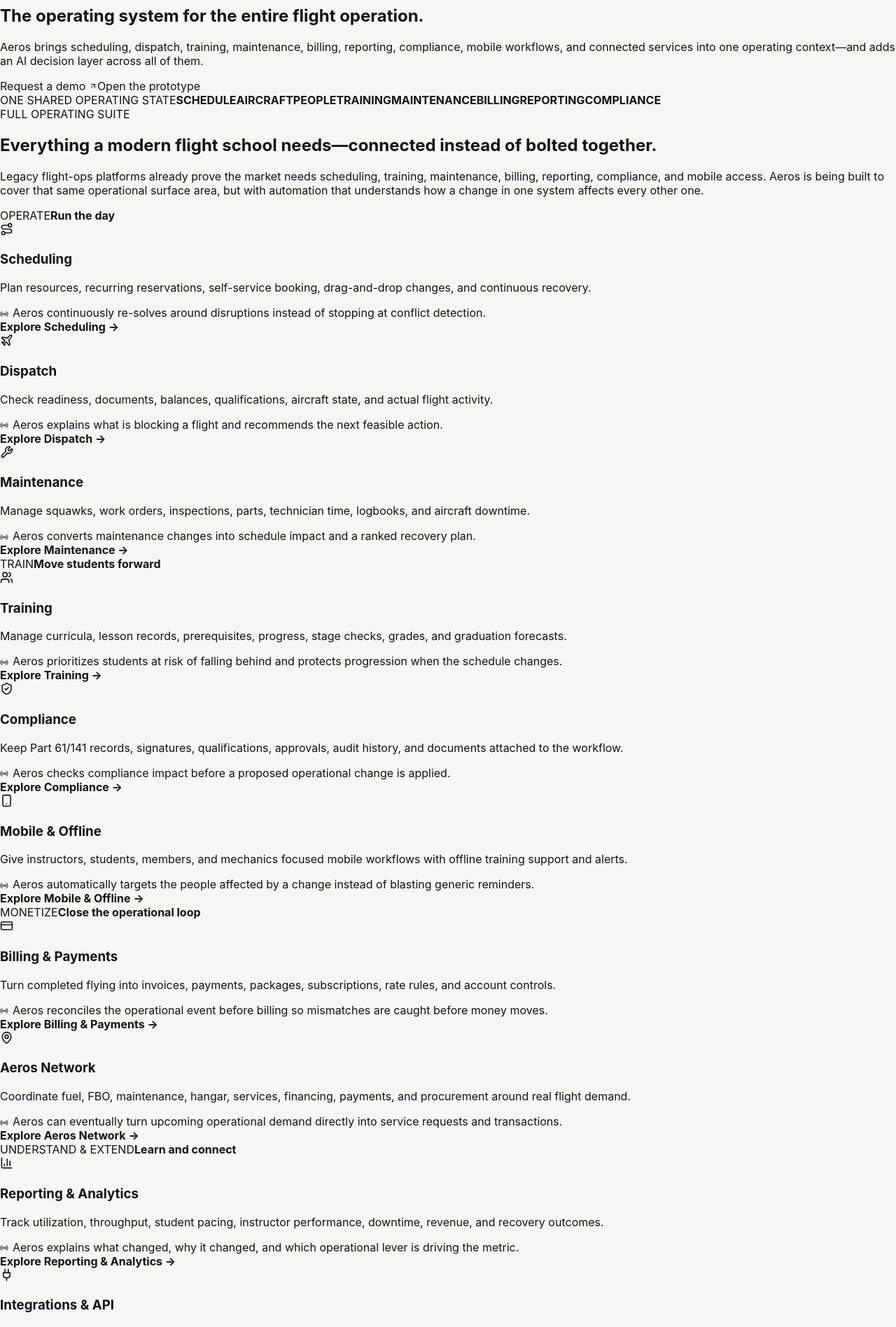
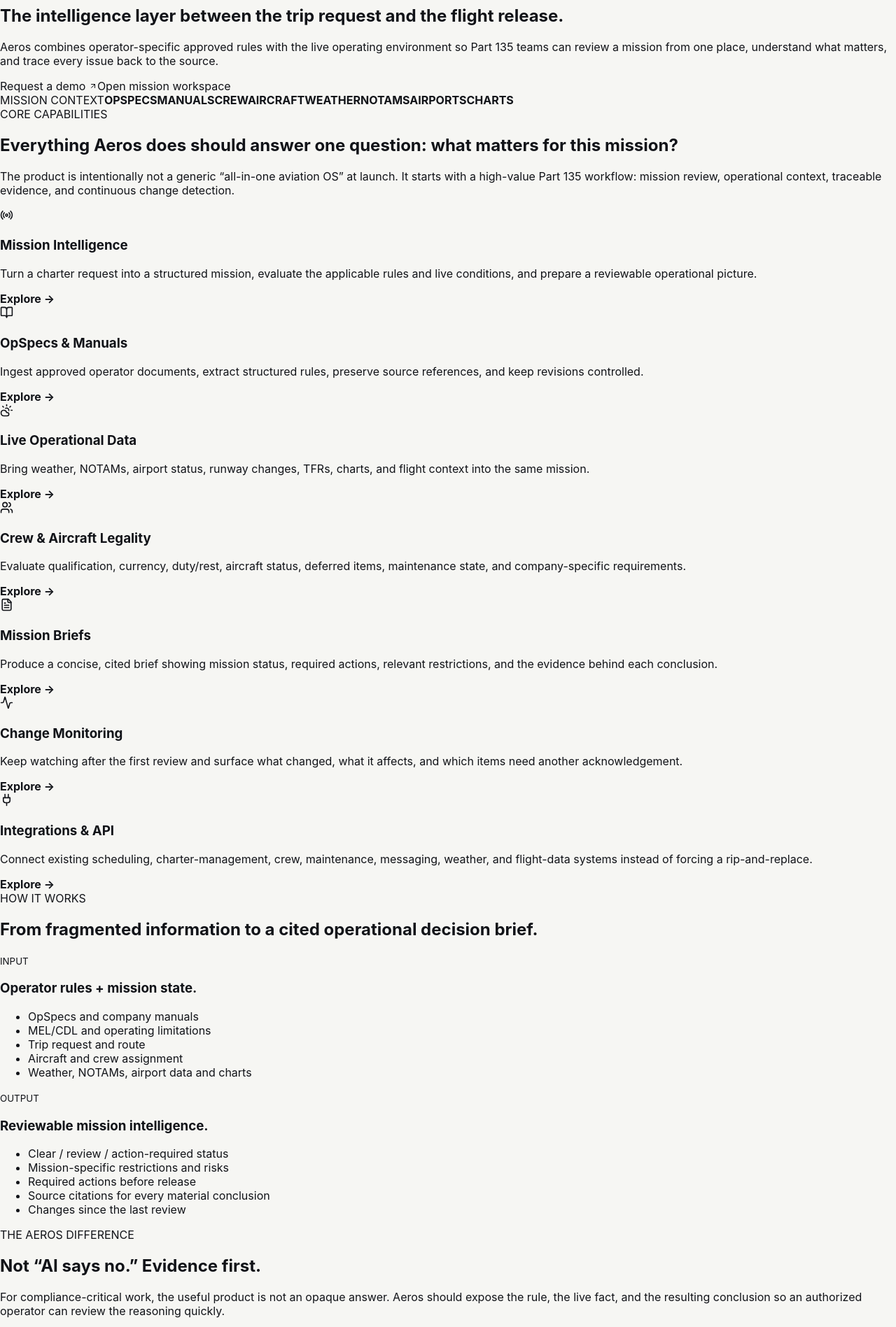
Before and after one commit to saharshbaweja/Rho, a Next.js app: page /product in a window 1280 px wide. Shown: the part 120-2017 px from the top of the page at 70% size. Built offline with nearby package versions, Linux system fonts and the light colour scheme.

Commit message:
Reframe Aeros platform around mission intelligence

```diff
--- a/app/product/page.jsx
+++ b/app/product/page.jsx
@@ -1,38 +1,26 @@
 import Link from 'next/link';
-import {ArrowUpRight,Route,Plane,Wrench,Users,MapPin,BarChart3,CreditCard,ShieldCheck,Smartphone,Plug,Upload,Radio} from 'lucide-react';
+import {ArrowUpRight,Radio,BookOpen,CloudSun,Users,Plane,FileText,Activity,Plug,ShieldCheck} from 'lucide-react';
 
-const groups=[
- {label:'OPERATE',note:'Run the day',items:[
-  [Route,'Scheduling','/product/schedule','Plan resources, recurring reservations, self-service booking, drag-and-drop changes, and continuous recovery.','Aeros continuously re-solves around disruptions instead of stopping at conflict detection.'],
-  [Plane,'Dispatch','/product/dispatch','Check readiness, documents, balances, qualifications, aircraft state, and actual flight activity.','Aeros explains what is blocking a flight and recommends the next feasible action.'],
-  [Wrench,'Maintenance','/product/maintenance','Manage squawks, work orders, inspections, parts, technician time, logbooks, and aircraft downtime.','Aeros converts maintenance changes into schedule impact and a ranked recovery plan.']
- ]},
- {label:'TRAIN',note:'Move students forward',items:[
-  [Users,'Training','/product/training','Manage curricula, lesson records, prerequisites, progress, stage checks, grades, and graduation forecasts.','Aeros prioritizes students at risk of falling behind and protects progression when the schedule changes.'],
-  [ShieldCheck,'Compliance','/product/compliance','Keep Part 61/141 records, signatures, qualifications, approvals, audit history, and documents attached to the workflow.','Aeros checks compliance impact before a proposed operational change is applied.'],
-  [Smartphone,'Mobile & Offline','/product/mobile','Give instructors, students, members, and mechanics focused mobile workflows with offline training support and alerts.','Aeros automatically targets the people affected by a change instead of blasting generic reminders.']
- ]},
- {label:'MONETIZE',note:'Close the operational loop',items:[
-  [CreditCard,'Billing & Payments','/product/billing','Turn completed flying into invoices, payments, packages, subscriptions, rate rules, and account controls.','Aeros reconciles the operational event before billing so mismatches are caught before money moves.'],
-  [MapPin,'Aeros Network','/product/network','Coordinate fuel, FBO, maintenance, hangar, services, financing, payments, and procurement around real flight demand.','Aeros can eventually turn upcoming operational demand directly into service requests and transactions.']
- ]},
- {label:'UNDERSTAND & EXTEND',note:'Learn and connect',items:[
-  [BarChart3,'Reporting & Analytics','/product/reporting','Track utilization, throughput, student pacing, instructor performance, downtime, revenue, and recovery outcomes.','Aeros explains what changed, why it changed, and which operational lever is driving the metric.'],
-  [Plug,'Integrations & API','/product/integrations','Connect flight, weather, accounting, messaging, training, maintenance, and partner systems.','Aeros uses connected data to trigger decisions and workflows, not just to sync records.'],
-  [Upload,'Onboarding & Migration','/product/onboarding','Map workflows, import records, configure permissions, and roll out module-by-module.','Aeros can start with CSVs and one painful workflow instead of demanding an all-at-once replacement.']
- ]}
+const capabilities=[
+ [Radio,'Mission Intelligence','/product/mission-intelligence','Turn a charter request into a structured mission, evaluate the applicable rules and live conditions, and prepare a reviewable operational picture.'],
+ [BookOpen,'OpSpecs & Manuals','/product/operator-rules','Ingest approved operator documents, extract structured rules, preserve source references, and keep revisions controlled.'],
+ [CloudSun,'Live Operational Data','/product/live-data','Bring weather, NOTAMs, airport status, runway changes, TFRs, charts, and flight context into the same mission.'],
+ [Users,'Crew & Aircraft Legality','/product/crew-aircraft','Evaluate qualification, currency, duty/rest, aircraft status, deferred items, maintenance state, and company-specific requirements.'],
+ [FileText,'Mission Briefs','/product/briefing','Produce a concise, cited brief showing mission status, required actions, relevant restrictions, and the evidence behind each conclusion.'],
+ [Activity,'Change Monitoring','/product/alerts','Keep watching after the first review and surface what changed, what it affects, and which items need another acknowledgement.'],
+ [Plug,'Integrations & API','/product/integrations','Connect existing scheduling, charter-management, crew, maintenance, messaging, weather, and flight-data systems instead of forcing a rip-and-replace.']
 ];
 
 export default function Product(){return <div className="fsp-site">
- <section className="fsp-hero"><div><div className="fsp-kicker">AEROS PLATFORM</div><h1>The operating system for the entire flight operation.</h1></div><div className="fsp-hero-copy"><p>Aeros brings scheduling, dispatch, training, maintenance, billing, reporting, compliance, mobile workflows, and connected services into one operating context—and adds an AI decision layer across all of them.</p><div className="fsp-actions"><Link href="/contact/" className="fsp-primary">Request a demo <ArrowUpRight size={12}/></Link><Link href="/dashboard/" className="fsp-secondary">Open the prototype</Link></div></div></section>
+ <section className="fsp-hero"><div><div className="fsp-kicker">AEROS PLATFORM</div><h1>The intelligence layer between the trip request and the flight release.</h1></div><div className="fsp-hero-copy"><p>Aeros combines operator-specific approved rules with the live operating environment so Part 135 teams can review a mission from one place, understand what matters, and trace every issue back to the source.</p><div className="fsp-actions"><Link href="/contact/" className="fsp-primary">Request a demo <ArrowUpRight size={12}/></Link><Link href="/dashboard/" className="fsp-secondary">Open mission workspace</Link></div></div></section>
 
- <div className="fsp-band"><div className="fsp-band-inner"><span>ONE SHARED OPERATING STATE</span>{['SCHEDULE','AIRCRAFT','PEOPLE','TRAINING','MAINTENANCE','BILLING','REPORTING','COMPLIANCE'].map(x=><b key={x}>{x}</b>)}</div></div>
+ <div className="fsp-band"><div className="fsp-band-inner"><span>MISSION CONTEXT</span>{['OPSPECS','MANUALS','CREW','AIRCRAFT','WEATHER','NOTAMS','AIRPORTS','CHARTS'].map(x=><b key={x}>{x}</b>)}</div></div>
 
- <section className="fsp-section"><div className="fsp-section-head"><div><div className="fsp-kicker">FULL OPERATING SUITE</div><h2>Everything a modern flight school needs—connected instead of bolted together.</h2></div><p>Legacy flight-ops platforms already prove the market needs scheduling, training, maintenance, billing, reporting, compliance, and mobile access. Aeros is being built to cover that same operational surface area, but with automation that understands how a change in one system affects every other one.</p></div>
-  {groups.map(g=><div className="fsp-group" key={g.label}><div className="fsp-group-label"><span>{g.label}</span><b>{g.note}</b></div><div className="fsp-cap-grid">{g.items.map(([I,t,h,d,a])=><Link href={h} className="fsp-cap-card" key={t}><div className="fsp-cap-icon"><I size={19}/></div><h3>{t}</h3><p>{d}</p><div className="fsp-automation"><Radio size={12} style={{verticalAlign:'middle',marginRight:6}}/>{a}</div><strong>Explore {t} →</strong></Link>)}</div></div>)}
- </section>
+ <section className="fsp-section"><div className="fsp-section-head"><div><div className="fsp-kicker">CORE CAPABILITIES</div><h2>Everything Aeros does should answer one question: what matters for this mission?</h2></div><p>The product is intentionally not a generic “all-in-one aviation OS” at launch. It starts with a high-value Part 135 workflow: mission review, operational context, traceable evidence, and continuous change detection.</p></div><div className="fsp-cap-grid">{capabilities.map(([I,t,h,d])=><Link href={h} className="fsp-cap-card" key={t}><div className="fsp-cap-icon"><I size={19}/></div><h3>{t}</h3><p>{d}</p><strong>Explore →</strong></Link>)}</div></section>
 
- <section className="fsp-section"><div className="fsp-section-head"><div><div className="fsp-kicker">THE AEROS DIFFERENCE</div><h2>Most systems tell you what happened. Aeros should help decide what happens next.</h2></div><p>The wedge is not another prettier database. The wedge is an operating layer that understands constraints, predicts downstream impact, generates feasible options, explains the tradeoffs, and lets a human approve the change.</p></div><div className="fsp-compare"><div><small>TRADITIONAL FLIGHT-OPS SOFTWARE</small><h3>Digitize the workflow.</h3><ul><li>Store reservations and training records</li><li>Track maintenance and billing state</li><li>Send reminders and reports</li><li>Surface conflicts and exceptions</li><li>Require staff to coordinate the recovery manually</li></ul></div><div><small>AEROS</small><h3>Operate the workflow.</h3><ul><li>Model the live relationship between every resource</li><li>Predict which flights, students, revenue, and milestones are exposed</li><li>Rank feasible recovery plans when the day changes</li><li>Automate targeted messages, reconciliations, and follow-up work</li><li>Keep people in control with reviewable actions and decision history</li></ul></div></div></section>
+ <section className="fsp-section"><div className="fsp-section-head"><div><div className="fsp-kicker">HOW IT WORKS</div><h2>From fragmented information to a cited operational decision brief.</h2></div></div><div className="fsp-compare"><div><small>INPUT</small><h3>Operator rules + mission state.</h3><ul><li>OpSpecs and company manuals</li><li>MEL/CDL and operating limitations</li><li>Trip request and route</li><li>Aircraft and crew assignment</li><li>Weather, NOTAMs, airport data and charts</li></ul></div><div><small>OUTPUT</small><h3>Reviewable mission intelligence.</h3><ul><li>Clear / review / action-required status</li><li>Mission-specific restrictions and risks</li><li>Required actions before release</li><li>Source citations for every material conclusion</li><li>Changes since the last review</li></ul></div></div></section>
 
- <section className="fsp-final"><div><div className="fsp-kicker">START WITH ONE WORKFLOW</div><h2>Replace the painful part first. Expand when Aeros earns the right.</h2></div><Link href="/contact/" className="fsp-primary">Become a design partner <ArrowUpRight size={12}/></Link></section>
+ <section className="fsp-section"><div className="fsp-section-head"><div><div className="fsp-kicker">THE AEROS DIFFERENCE</div><h2>Not “AI says no.” Evidence first.</h2></div><p>For compliance-critical work, the useful product is not an opaque answer. Aeros should expose the rule, the live fact, and the resulting conclusion so an authorized operator can review the reasoning quickly.</p></div><div className="fsp-cap-grid">{[[ShieldCheck,'Source-backed','Every material issue links to the operator document or live source that triggered it.'],[BookOpen,'Operator-specific','The same flight may produce a different answer for a different certificate holder because the approved rules differ.'],[Activity,'Continuously updated','Aeros highlights new information after the first review instead of making the team start over.']].map(([I,t,d])=><article className="fsp-cap-card" key={t}><div className="fsp-cap-icon"><I size={19}/></div><h3>{t}</h3><p>{d}</p></article>)}</div></section>
+
+ <section className="fsp-final"><div><div className="fsp-kicker">START NARROW</div><h2>Prove one mission-review workflow. Expand only after Aeros earns trust.</h2></div><Link href="/contact/" className="fsp-primary">Become a design partner <ArrowUpRight size={12}/></Link></section>
  </div>}
```
